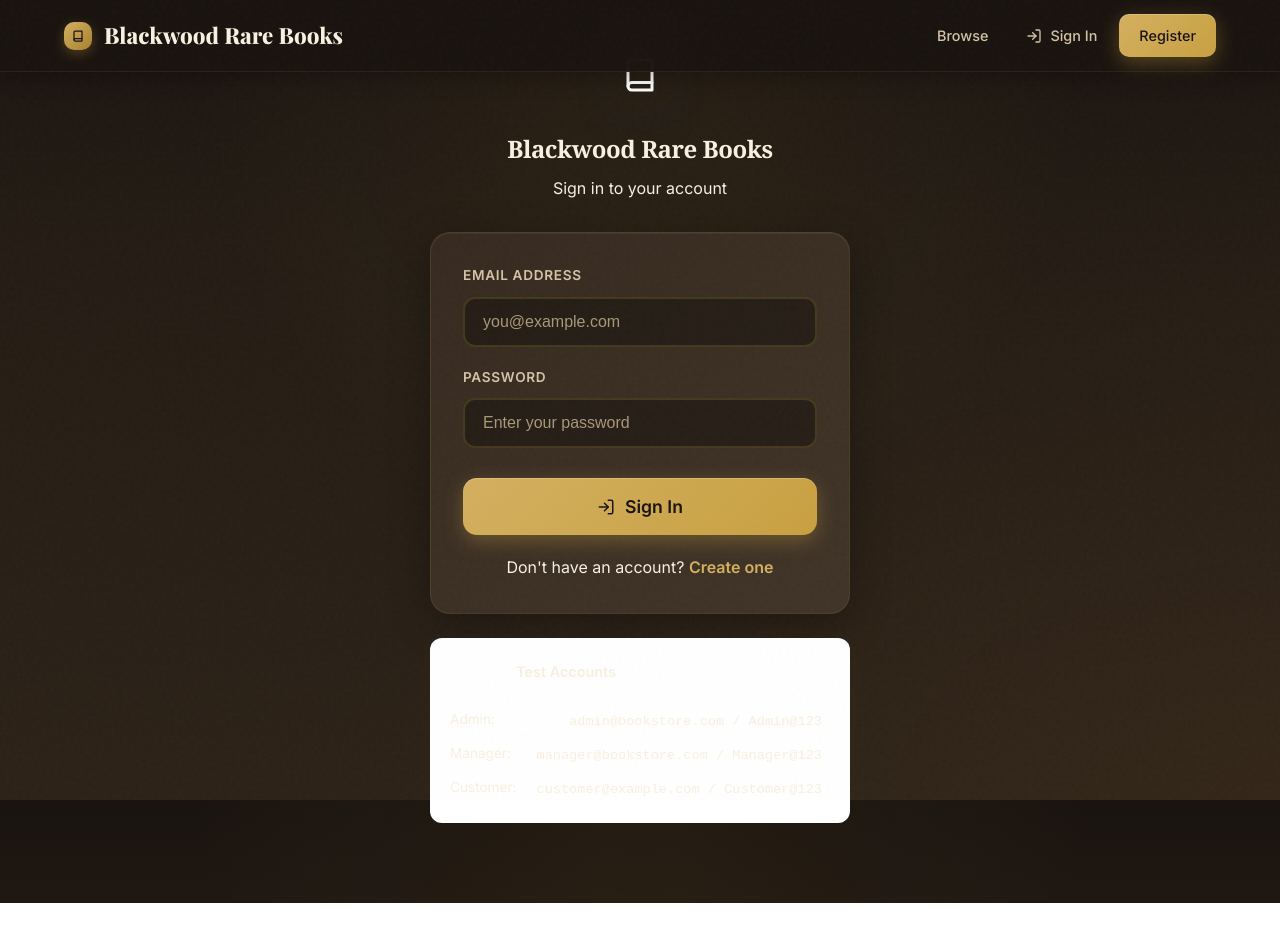
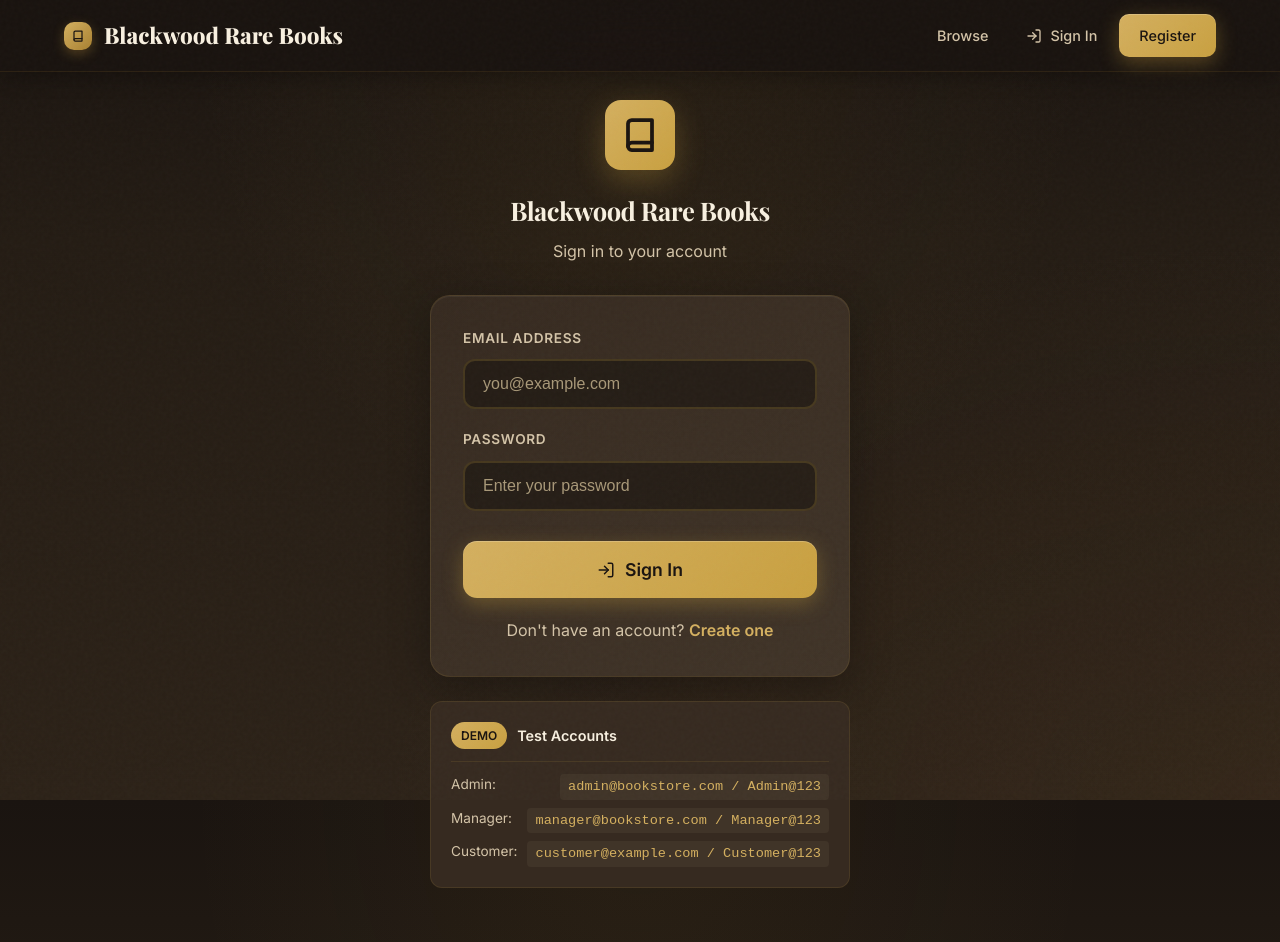
Before and after one commit to mmj05/bookstore-management-system, a React (Vite) app in the folder bookstore-frontend/: page /login in a window 1280 px wide. Shown: the top 942 px of the page. Before the commit the page ends 903 px from the top, so only its background shows below. Built offline with nearby package versions, Linux system fonts and the light colour scheme; no server answers.

Commit message:
Revamp Login component with updated styling and layout for improved user experience. Adjusted padding, background colors, and typography for a more cohesive design. Enhanced visual elements, including button styles and alert messages, to align with the overall aesthetic of the application.

```diff
--- a/bookstore-frontend/src/pages/Login.jsx
+++ b/bookstore-frontend/src/pages/Login.jsx
@@ -47,8 +47,7 @@ function Login() {
       display: 'flex',
       alignItems: 'center',
       justifyContent: 'center',
-      padding: '40px 20px',
-      background: 'linear-gradient(135deg, var(--gray-50) 0%, var(--gray-100) 100%)'
+      padding: '100px 20px 60px'
     }}>
       <div style={{ width: '100%', maxWidth: '420px' }}>
         {/* Session Expired Alert */}
@@ -68,27 +67,27 @@ function Login() {
             width: '70px',
             height: '70px',
             margin: '0 auto 20px',
-            background: 'linear-gradient(135deg, var(--primary-800) 0%, var(--primary-700) 100%)',
+            background: 'linear-gradient(135deg, var(--gold) 0%, var(--gold-dark) 100%)',
             borderRadius: '16px',
             display: 'flex',
             alignItems: 'center',
             justifyContent: 'center',
-            boxShadow: '0 10px 30px rgba(30, 41, 59, 0.2)'
+            boxShadow: '0 10px 30px rgba(201, 160, 64, 0.3)'
           }}>
-            <svg width="36" height="36" viewBox="0 0 24 24" fill="none" stroke="white" strokeWidth="2" strokeLinecap="round" strokeLinejoin="round">
+            <svg width="36" height="36" viewBox="0 0 24 24" fill="none" stroke="var(--text-inverse)" strokeWidth="2.5" strokeLinecap="round" strokeLinejoin="round">
               <path d="M4 19.5A2.5 2.5 0 0 1 6.5 17H20"></path>
               <path d="M6.5 2H20v20H6.5A2.5 2.5 0 0 1 4 19.5v-15A2.5 2.5 0 0 1 6.5 2z"></path>
             </svg>
           </div>
           <h1 style={{
-            fontFamily: "'Merriweather', Georgia, serif",
-            fontSize: '1.5rem',
-            color: 'var(--primary-800)',
+            fontFamily: "'Playfair Display', Georgia, serif",
+            fontSize: '1.6rem',
+            color: 'var(--text-primary)',
             marginBottom: '8px'
           }}>
             Blackwood Rare Books
           </h1>
-          <p style={{ color: 'var(--gray-500)' }}>
+          <p style={{ color: 'var(--text-secondary)' }}>
             Sign in to your account
           </p>
         </div>
@@ -142,7 +141,7 @@ function Login() {
             </button>
           </form>
 
-          <p className="text-center mt-20" style={{ color: 'var(--gray-600)' }}>
+          <p className="text-center mt-20" style={{ color: 'var(--text-secondary)' }}>
             Don't have an account? <Link to="/register" style={{ fontWeight: '600' }}>Create one</Link>
           </p>
         </div>
@@ -151,9 +150,9 @@ function Login() {
         <div style={{
           marginTop: '24px',
           padding: '20px',
-          background: 'white',
+          background: 'var(--bg-card)',
           borderRadius: '12px',
-          border: '1px solid var(--gray-200)'
+          border: '1px solid var(--border-subtle)'
         }}>
           <div style={{
             display: 'flex',
@@ -161,11 +160,11 @@ function Login() {
             gap: '10px',
             marginBottom: '12px',
             paddingBottom: '12px',
-            borderBottom: '1px solid var(--gray-100)'
+            borderBottom: '1px solid var(--border-subtle)'
           }}>
             <span style={{
-              background: 'var(--accent-500)',
-              color: 'white',
+              background: 'linear-gradient(135deg, var(--gold) 0%, var(--gold-dark) 100%)',
+              color: 'var(--text-inverse)',
               padding: '4px 10px',
               borderRadius: '20px',
               fontSize: '0.75rem',
@@ -173,26 +172,26 @@ function Login() {
             }}>
               DEMO
             </span>
-            <span style={{ fontWeight: '600', color: 'var(--gray-700)', fontSize: '0.9rem' }}>
+            <span style={{ fontWeight: '600', color: 'var(--text-primary)', fontSize: '0.9rem' }}>
               Test Accounts
             </span>
           </div>
           <div style={{ display: 'grid', gap: '8px', fontSize: '0.85rem' }}>
-            <div style={{ display: 'flex', justifyContent: 'space-between', color: 'var(--gray-600)' }}>
+            <div style={{ display: 'flex', justifyContent: 'space-between', color: 'var(--text-secondary)' }}>
               <span>Admin:</span>
-              <code style={{ background: 'var(--gray-50)', padding: '2px 8px', borderRadius: '4px' }}>
+              <code style={{ background: 'var(--bg-elevated)', padding: '2px 8px', borderRadius: '4px', color: 'var(--gold)' }}>
                 admin@bookstore.com / Admin@123
               </code>
             </div>
-            <div style={{ display: 'flex', justifyContent: 'space-between', color: 'var(--gray-600)' }}>
+            <div style={{ display: 'flex', justifyContent: 'space-between', color: 'var(--text-secondary)' }}>
               <span>Manager:</span>
-              <code style={{ background: 'var(--gray-50)', padding: '2px 8px', borderRadius: '4px' }}>
+              <code style={{ background: 'var(--bg-elevated)', padding: '2px 8px', borderRadius: '4px', color: 'var(--gold)' }}>
                 manager@bookstore.com / Manager@123
               </code>
             </div>
-            <div style={{ display: 'flex', justifyContent: 'space-between', color: 'var(--gray-600)' }}>
+            <div style={{ display: 'flex', justifyContent: 'space-between', color: 'var(--text-secondary)' }}>
               <span>Customer:</span>
-              <code style={{ background: 'var(--gray-50)', padding: '2px 8px', borderRadius: '4px' }}>
+              <code style={{ background: 'var(--bg-elevated)', padding: '2px 8px', borderRadius: '4px', color: 'var(--gold)' }}>
                 customer@example.com / Customer@123
               </code>
             </div>
```
